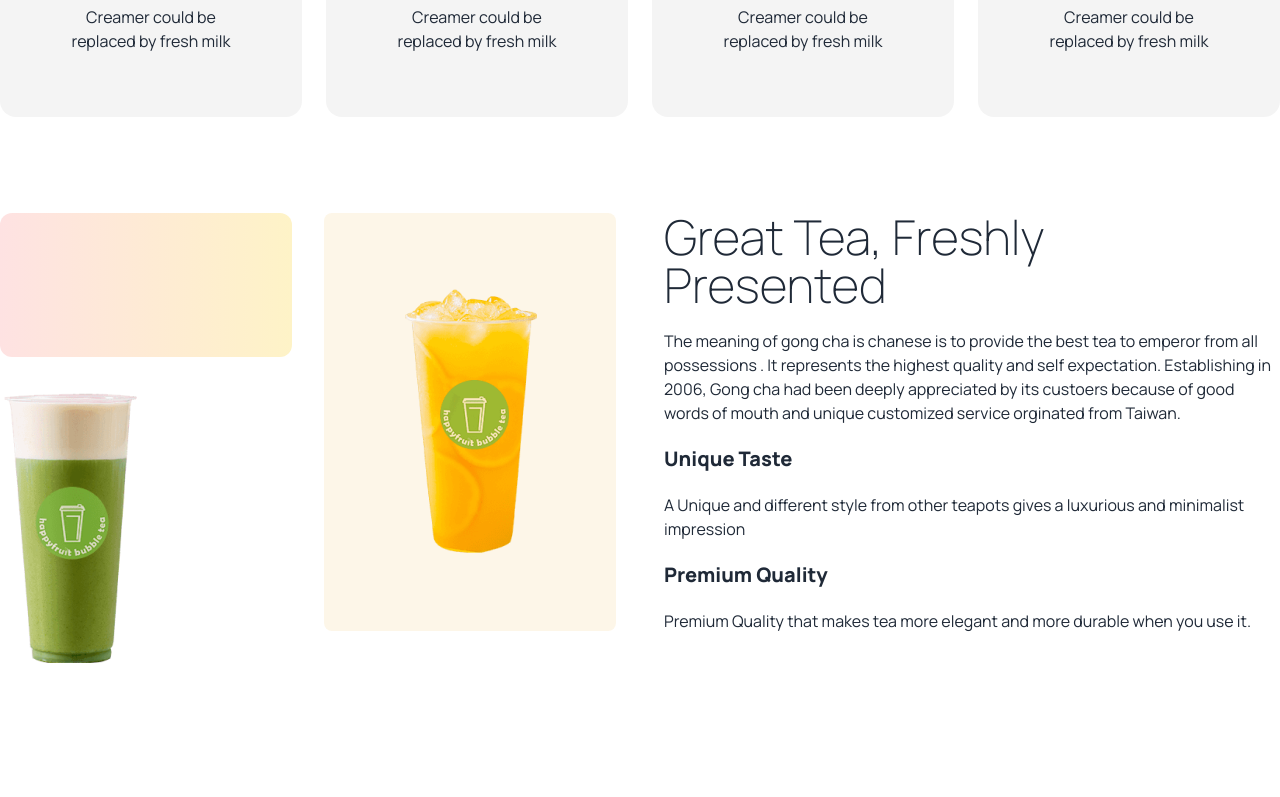
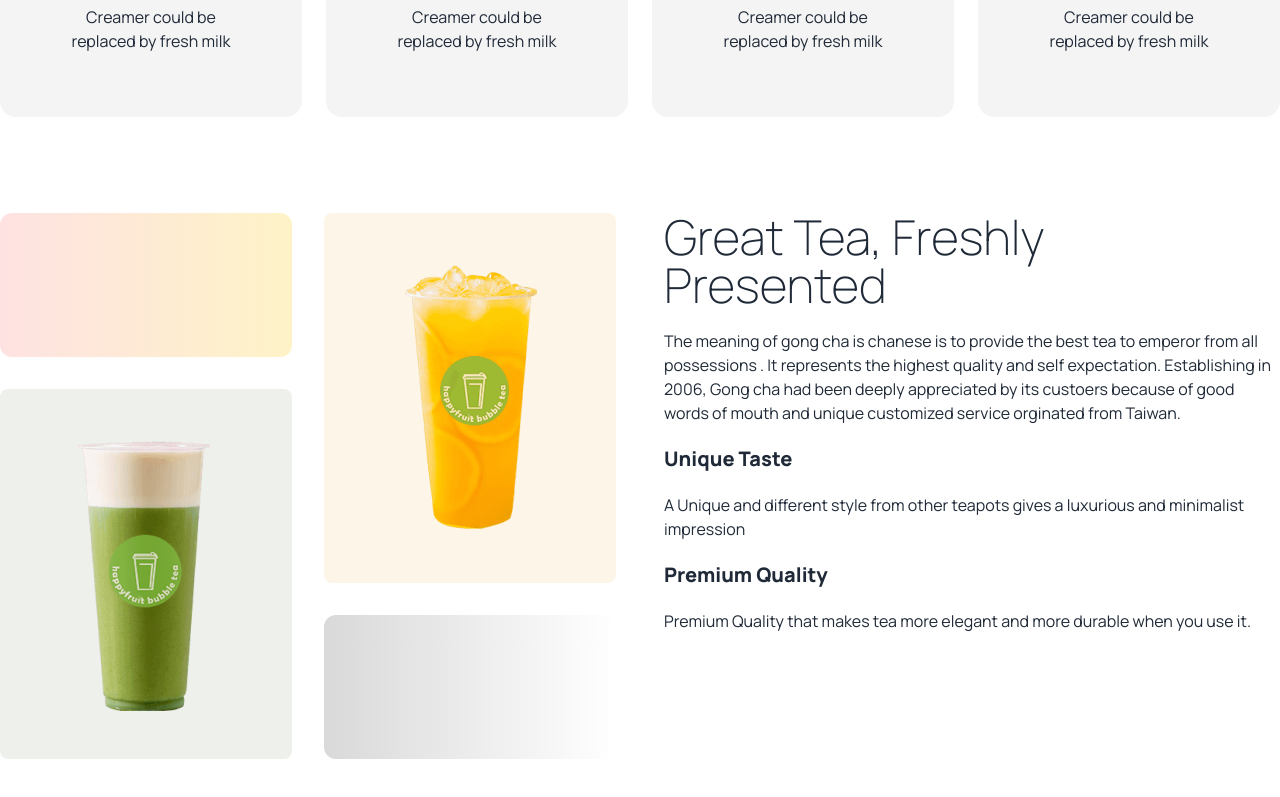
Before and after one commit to Raihan523/tea-house-project-with-daisyui, a plain HTML site: page index.html in a window 1280 px wide. Shown: the part 1137-1934 px from the top of the page. Before the commit the page ends 1896 px from the top, so only its background shows below. Drawn offline with nearby package versions, Linux system fonts and the light colour scheme.

Commit message:
fresh tea section

```diff
--- a/index.html
+++ b/index.html
@@ -122,10 +122,10 @@
             <div class="row-span-2 bg-[#E6A6231A] rounded-lg px-8 py-12 flex justify-center items-center">
               <img src="images/fresh-1.png" alt="">
             </div>
-            <div class="row-span-2">
+            <div class="row-span-2 bg-[#5776391a] rounded-lg px-8 py-12 flex justify-center items-center">
               <img src="images/fresh-2.png" alt="">
             </div>
-            <div></div>
+            <div class="rounded-xl h-36 bg-gradient-to-r from-[#D9D9D9] to-[ #ffffff]"></div>
 
           </div>
 
```
